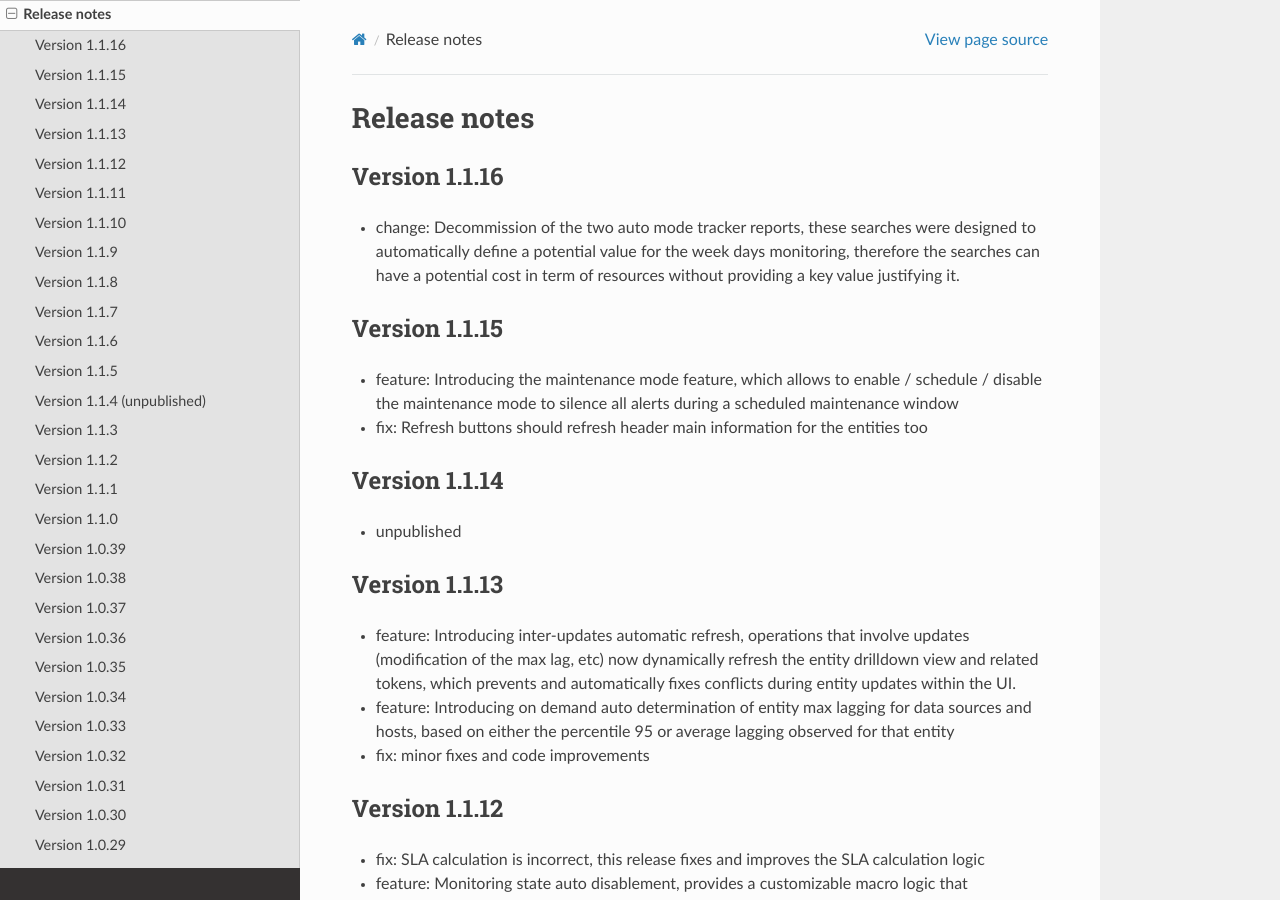
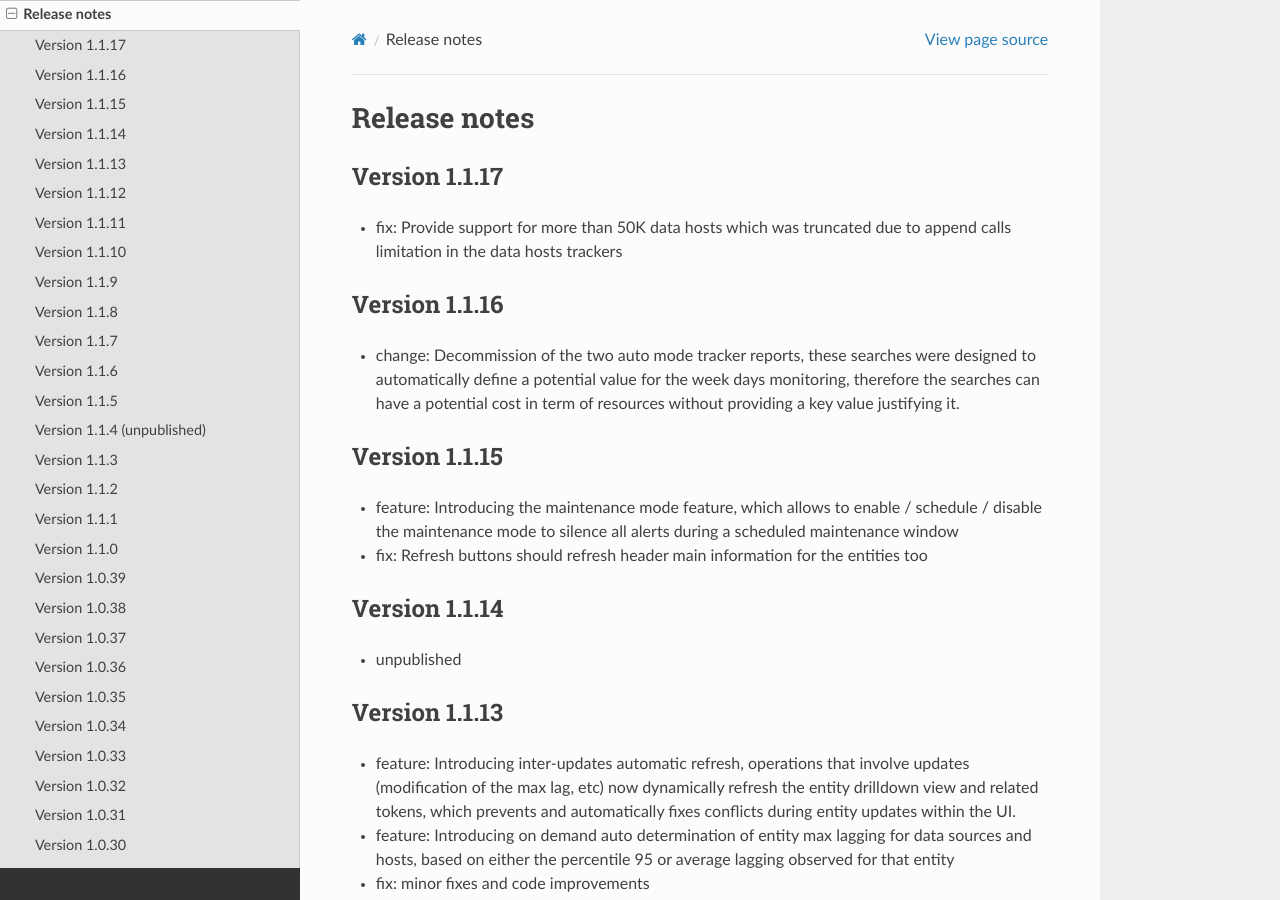
Before and after one commit to guilhemmarchand/trackme, a Sphinx documentation site: the page built from docs/releasenotes.rst, in a window 1280 px wide and 900 px high. Built offline with Sphinx 7.4.7 and the Read the Docs theme 2.0.0, drawn with Linux system fonts in a browser that asks for light colours.

Commit message:
Version 1.1.17

```diff
--- a/docs/releasenotes.rst
+++ b/docs/releasenotes.rst
@@ -1,5 +1,10 @@
 Release notes
 #############
+
+Version 1.1.17
+==============
+
+- fix: Provide support for more than 50K data hosts which was truncated due to append calls limitation in the data hosts trackers
 
 Version 1.1.16
 ==============
```
Also changed, not shown: 1 other file.
